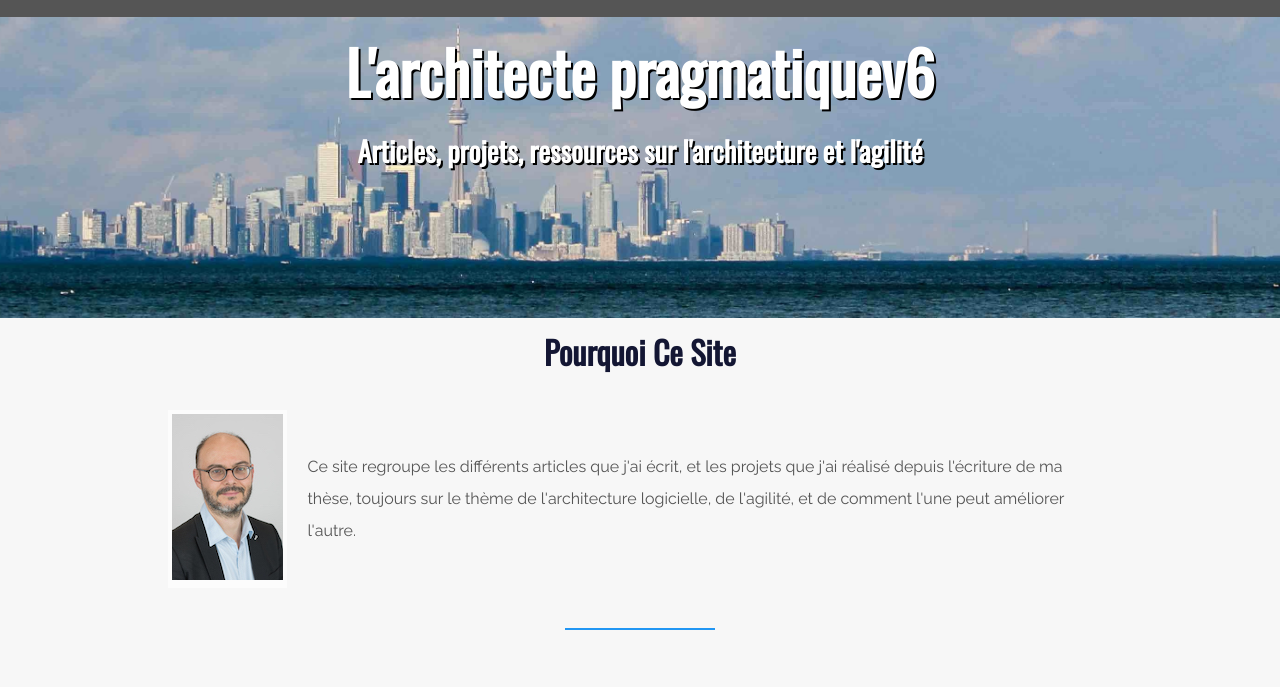
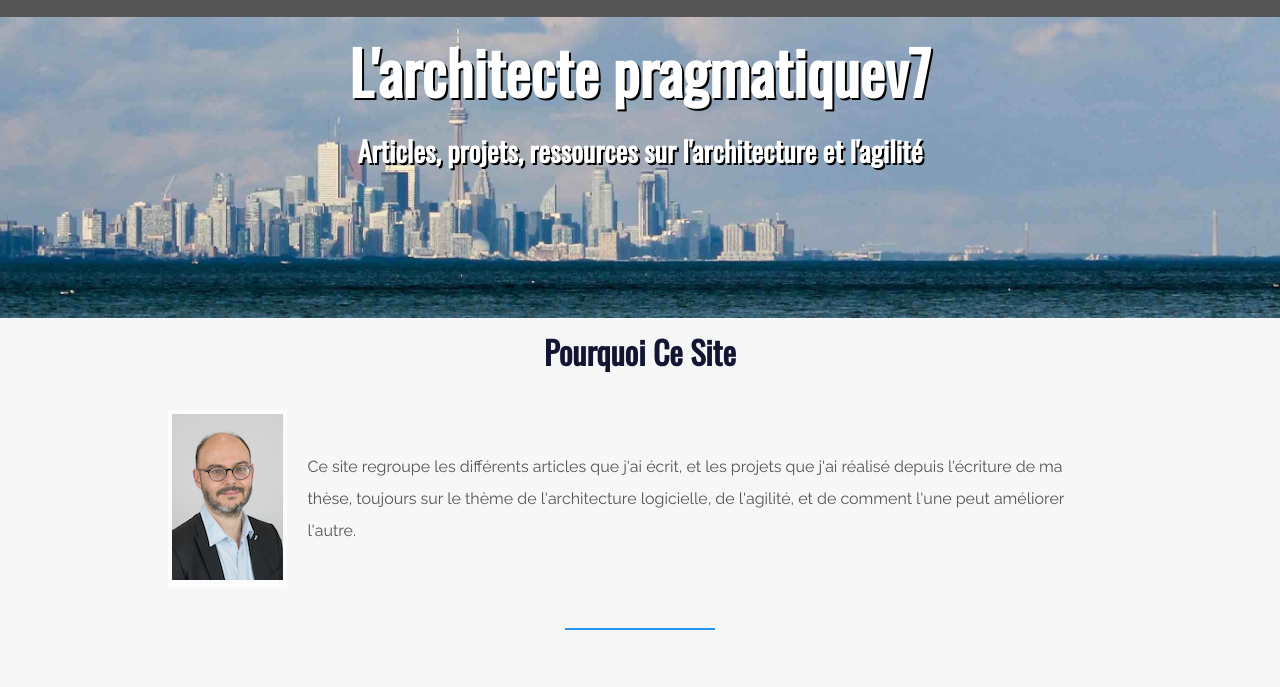
Before and after one commit to FChenebit/LArchitectePragmatique, a website: page site/index.html in a window 1280 px wide. Shown: the part 82-769 px from the top of the page. Drawn offline with nearby package versions, Linux system fonts and the light colour scheme.

Commit message:
test command

```diff
--- a/site/index.html
+++ b/site/index.html
@@ -32,7 +32,7 @@
 
     <div id="header-image">
 
-        <h1>L'architecte pragmatiquev6</h1>
+        <h1>L'architecte pragmatiquev7</h1>
         <h3>Articles, projets, ressources sur l'architecture et l'agilité</h3>
 
     </div>
```
Also changed, not shown: .github/workflows/main.yaml.
